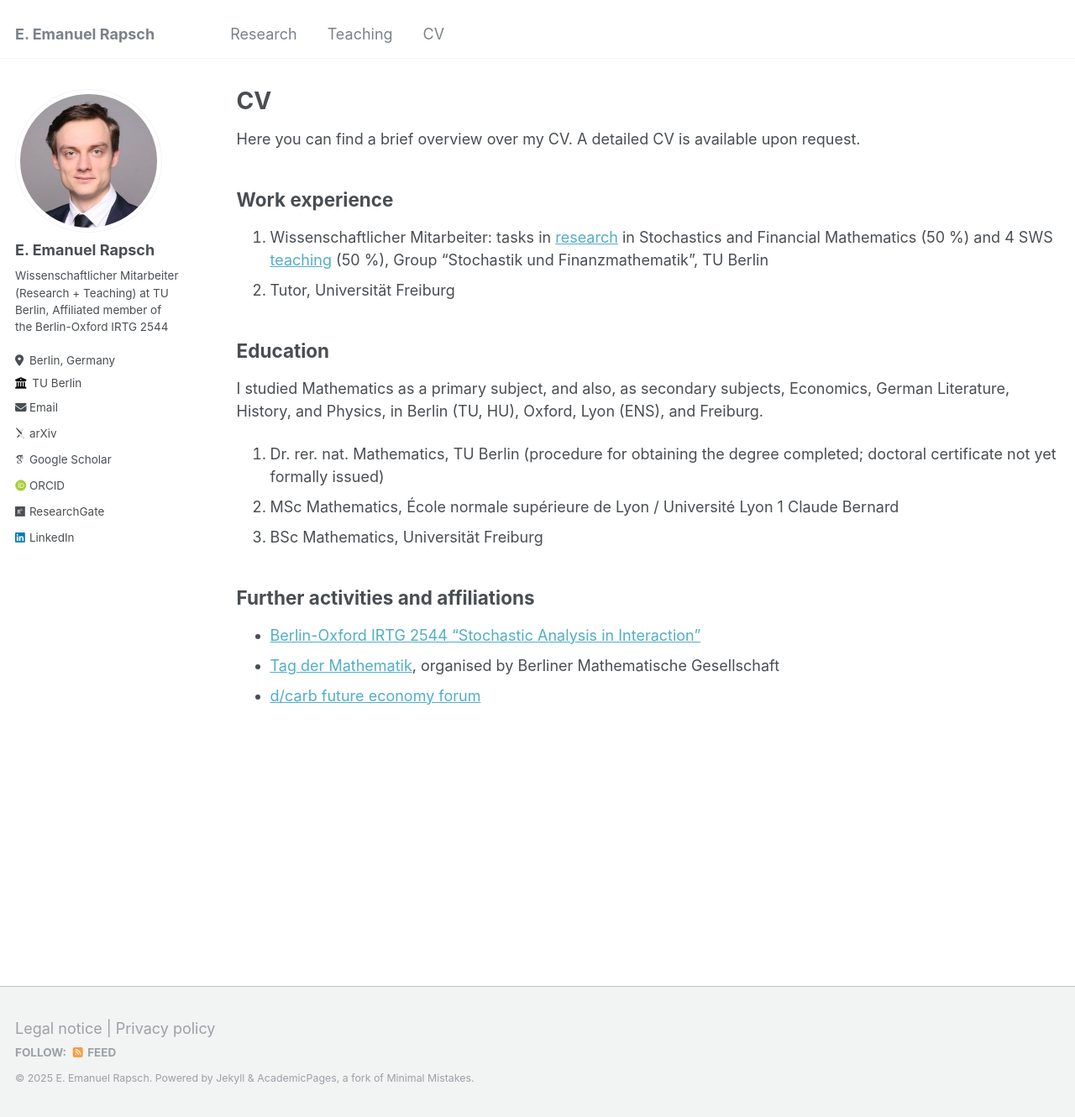
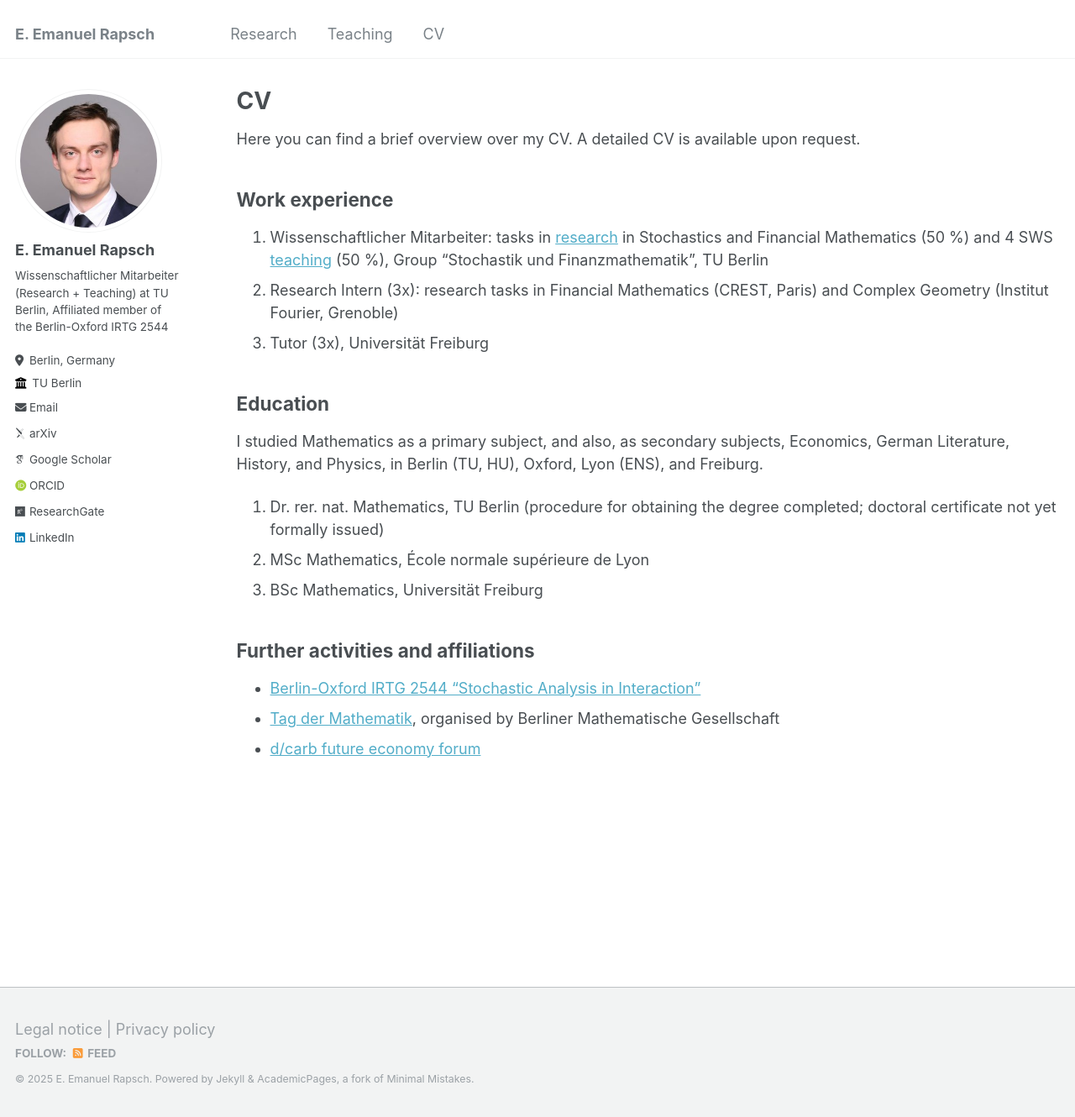
Before and after one commit to erapsch/erapsch.github.io, a Jekyll site: the page built from _pages/cv.md, in a window 1280 px wide and 1330 px high. Shown: the whole window at 84% size. Built offline with Jekyll 4.4.1, drawn with Linux system fonts in a browser that asks for light colours; some web fonts are replaced.

Commit message:
Added research intern on CV

```diff
--- a/_pages/cv.md
+++ b/_pages/cv.md
@@ -12,14 +12,15 @@ Here you can find a brief overview over my CV. A detailed CV is available upon r
 ## Work experience
 
 1. Wissenschaftlicher Mitarbeiter: tasks in <a href="/research">research</a> in Stochastics and Financial Mathematics (50 %) and 4 SWS <a href="/teaching">teaching</a> (50 %), Group "Stochastik und Finanzmathematik", TU Berlin
-2. Tutor, Universität Freiburg
+2. Research Intern (3x): research tasks in Financial Mathematics (CREST, Paris) and Complex Geometry (Institut Fourier, Grenoble)
+3. Tutor (3x), Universität Freiburg
 
 ## Education
 
 I studied Mathematics as a primary subject, and also, as secondary subjects, Economics, German Literature, History, and Physics, in Berlin (TU, HU), Oxford, Lyon (ENS), and Freiburg.
 
 1. Dr. rer. nat. Mathematics, TU Berlin (procedure for obtaining the degree completed; doctoral certificate not yet formally issued)
-2. MSc Mathematics, École normale supérieure de Lyon / Université Lyon 1 Claude Bernard
+2. MSc Mathematics, École normale supérieure de Lyon
 3. BSc Mathematics, Universität Freiburg
 
 ## Further activities and affiliations
```
